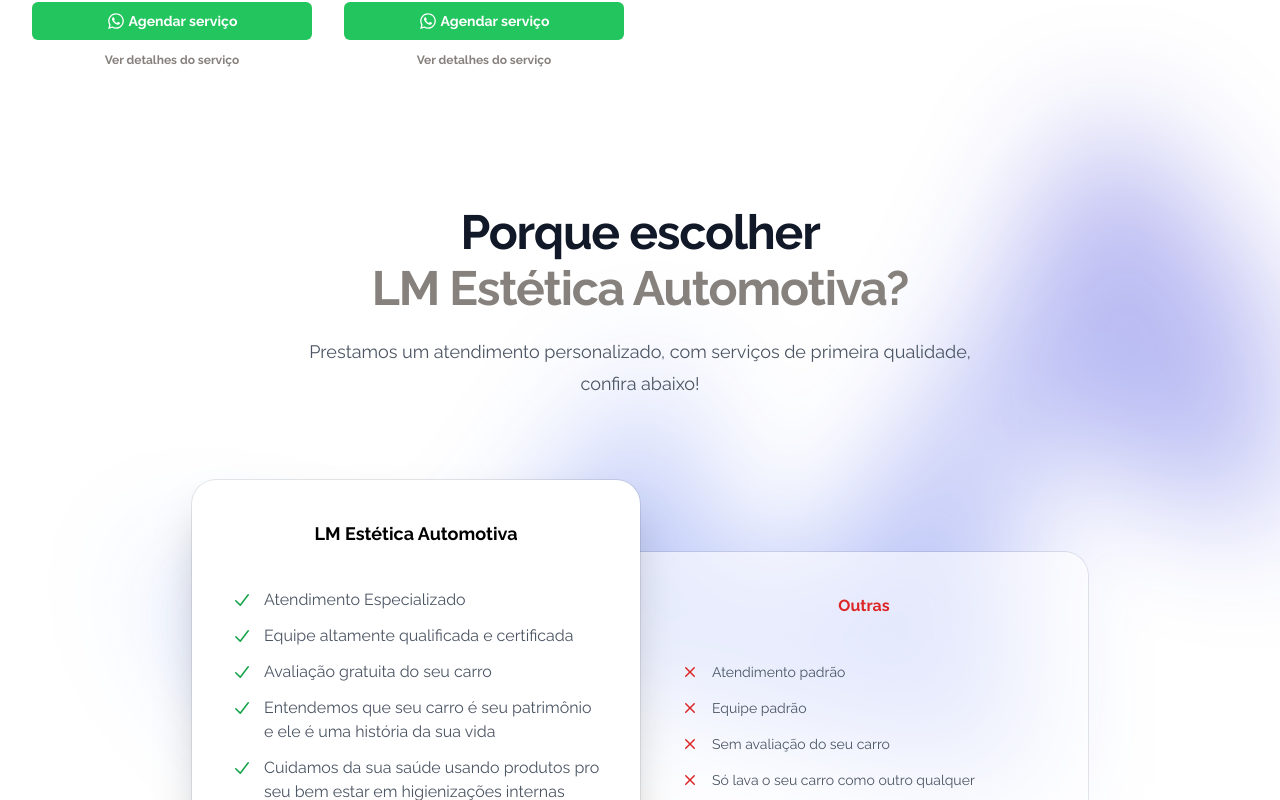
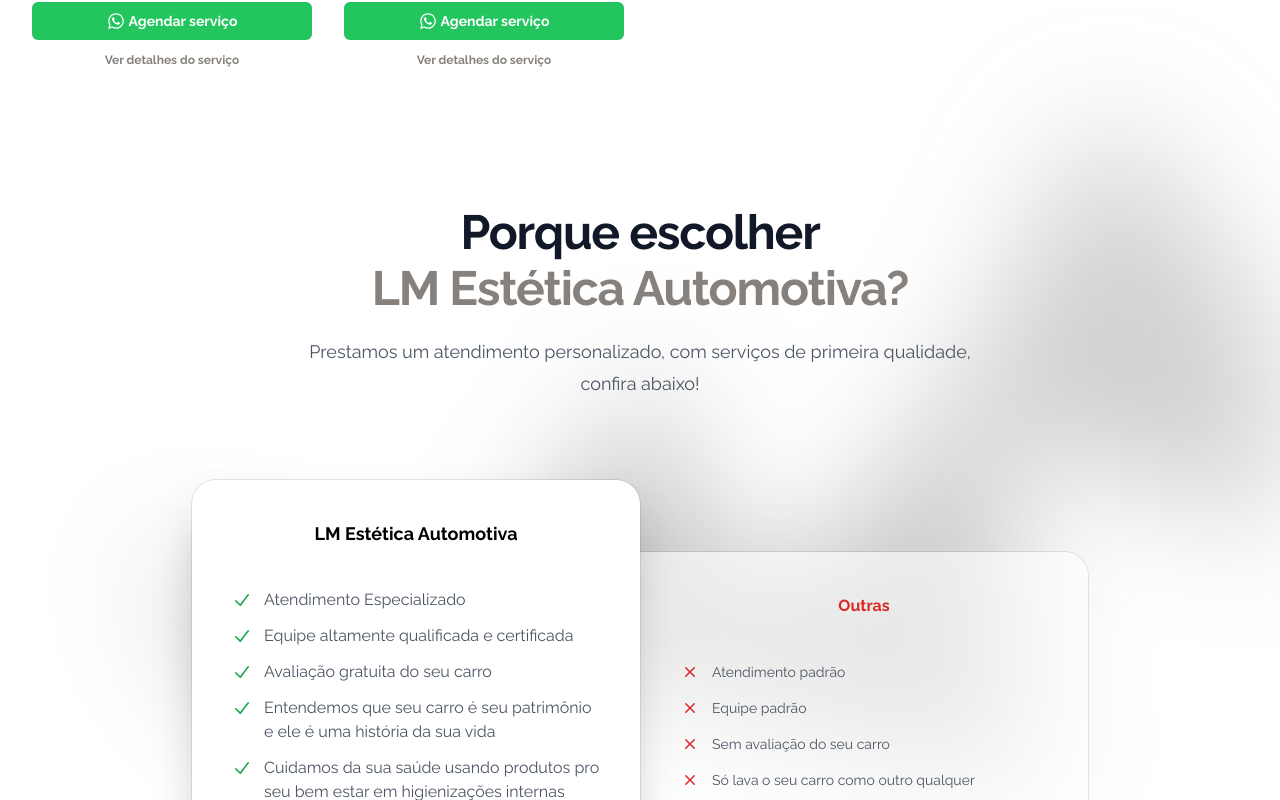
Before and after one commit to Sauloleocadio/lmsite, a Next.js app: page / in a window 1280 px wide. Shown: the part 3860-4660 px from the top of the page. Built offline with nearby package versions, Linux system fonts and the light colour scheme.

Commit message:
change color for black part 3

```diff
--- a/src/app/components/Whyanlm.tsx
+++ b/src/app/components/Whyanlm.tsx
@@ -59,7 +59,7 @@
             clipPath:
               "polygon(74.1% 44.1%, 100% 61.6%, 97.5% 26.9%, 85.5% 0.1%, 80.7% 2%, 72.5% 32.5%, 60.2% 62.4%, 52.4% 68.1%, 47.5% 58.3%, 45.2% 34.5%, 27.5% 76.7%, 0.1% 64.9%, 17.9% 100%, 27.6% 76.8%, 76.1% 97.7%, 74.1% 44.1%)",
           }}
-          className="mx-auto aspect-[1155/678] w-[72.1875rem] bg-gradient-to-tr from-[#1c6afc] to-[#1002c9] opacity-30"
+          className="mx-auto aspect-[1155/678] w-[72.1875rem] bg-gradient-to-tr from-[#000000] to-[#86817C] opacity-30"
         />
       </div>
       <div className="mx-auto max-w-2xl text-center lg:max-w-4xl">
```
